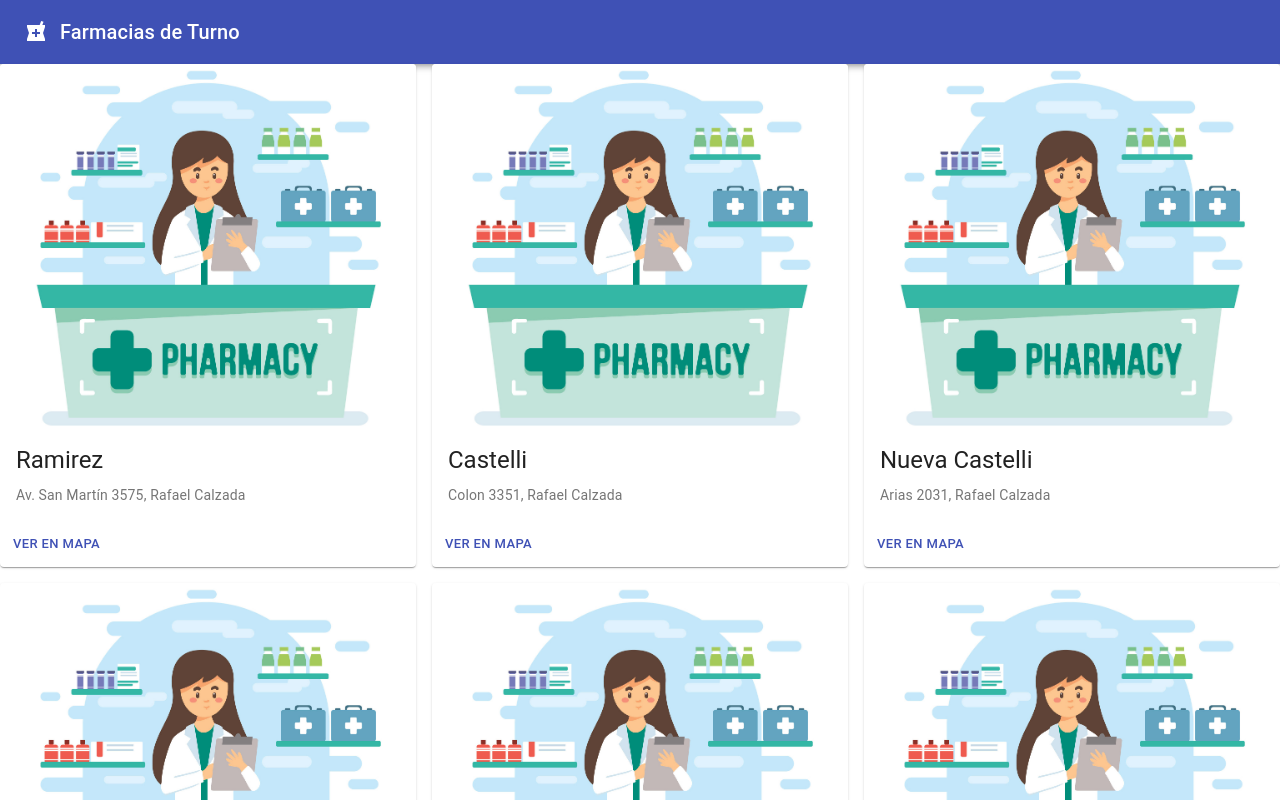
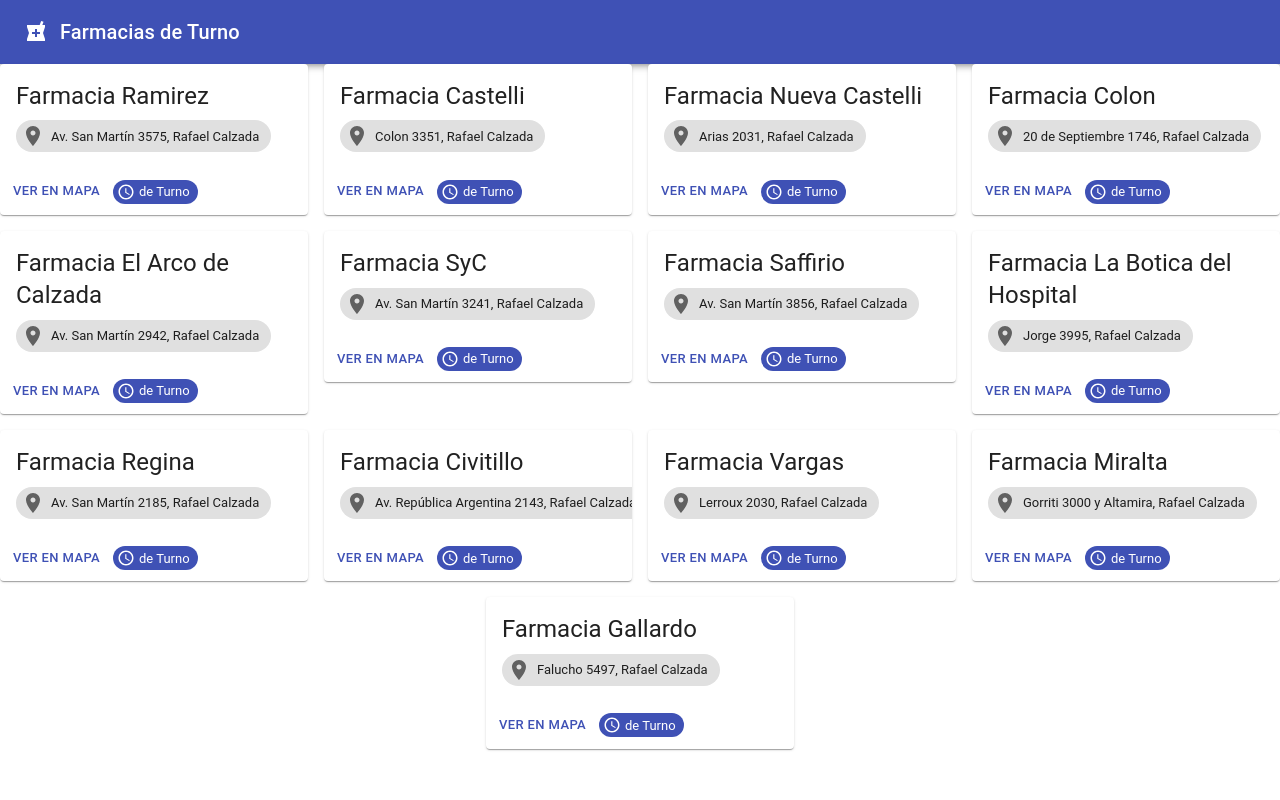
Before and after one commit to MefhigosetH/farmaturno, a React (Create React App) app in the folder app/: page / in a window 1280 px wide. Shown: the top 800 px of the page. Built offline with nearby package versions, Linux system fonts and the light colour scheme.

Commit message:
feat(turnos): Sacamos la imagen de cabecera de las cards

```diff
--- a/app/src/components/FarmaciaCard.js
+++ b/app/src/components/FarmaciaCard.js
@@ -9,6 +9,9 @@ import CardMedia from '@material-ui/core/CardMedia';
 import Button from '@material-ui/core/Button';
 import Typography from '@material-ui/core/Typography';
 import Grid from '@material-ui/core/Grid';
+import Chip from '@material-ui/core/Chip';
+import ScheduleIcon from '@material-ui/icons/Schedule';
+import RoomIcon from '@material-ui/icons/Room';
 
 // Pharma image from https://www.freepik.com/free-photos-vectors/woman
 
@@ -41,24 +44,16 @@ export default class FarmaciaCard extends React.Component {
     const farmacia = this.props.farmacia;
 
     return (
-        <Grid key={farmacia.id} item xs={12} sm={6} md={4} lg={4} xl={3} >
+        <Grid key={farmacia.id} item xs={12} sm={6} md={4} lg={3} xl={3} >
           <Card className={classes.root}>
             <CardActionArea>
-              <CardMedia
-                component="img"
-                className={classes.media}
-                image="./farmacia-default.jpg"
-                title={farmacia.nombre}
-              />
 
               <CardContent>
                 <Typography gutterBottom variant="h5" component="h2">
-                  {farmacia.nombre}
+                  Farmacia {farmacia.nombre}
                 </Typography>
 
-                <Typography variant="body2" color="textSecondary" component="p">
-                  {farmacia.domicilio}
-                </Typography>
+                <Chip icon={<RoomIcon />} label={farmacia.domicilio} />
               </CardContent>
             </CardActionArea>
 
@@ -66,6 +61,7 @@ export default class FarmaciaCard extends React.Component {
               <Button size="small" color="primary">
                 Ver en Mapa
               </Button>
+              <Chip icon={<ScheduleIcon />} label="de Turno" color="primary" size="small"/>
             </CardActions>
           </Card>
         </Grid>
--- a/app/src/components/Turnos.js
+++ b/app/src/components/Turnos.js
@@ -50,17 +50,19 @@ export default class Turnos extends React.Component {
 
     //const classes = this.useStyles();
     const farmacias = this.state.farmacias;
-    //console.log('json: ', farmacias);
 
     return (
-      <Grid container justify='center' spacing={2}>
+      <React.Fragment>
+
+        <Grid container justify='center' spacing={2}>
 
         {
           //JSON.stringify(farmacias['rafael-calzada'])
           farmacias.map( farmacia => <FarmaciaCard farmacia={farmacia} key={farmacia.id}/> )
         }
 
-      </Grid>
+        </Grid>
+      </React.Fragment>
     );
 
   }
```
